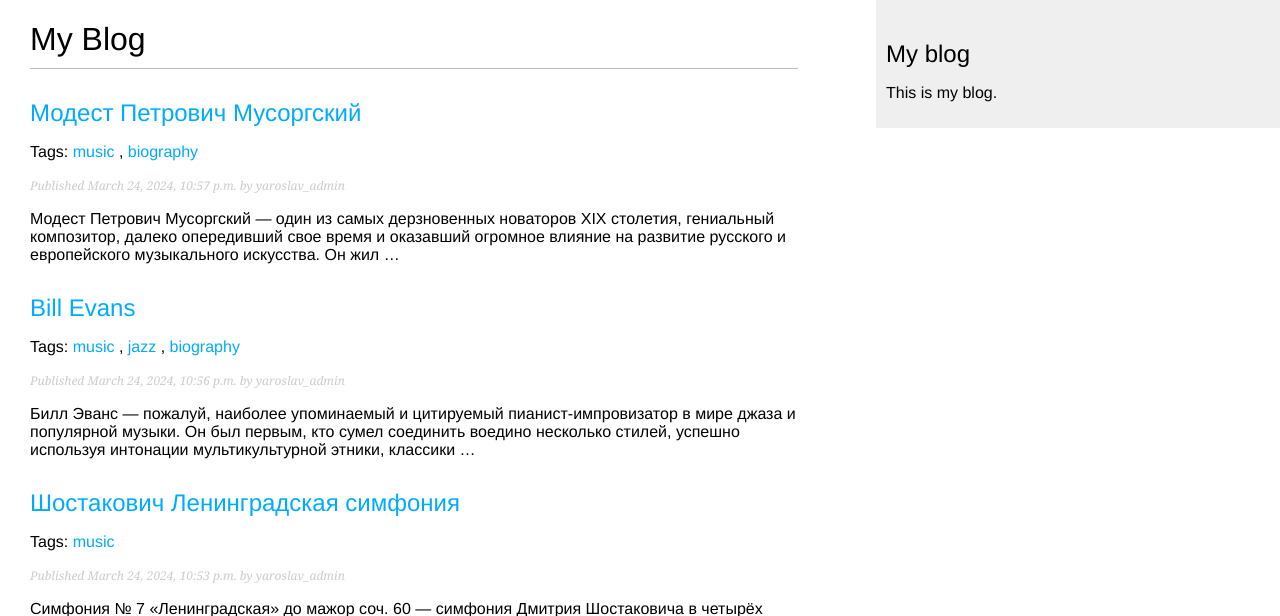
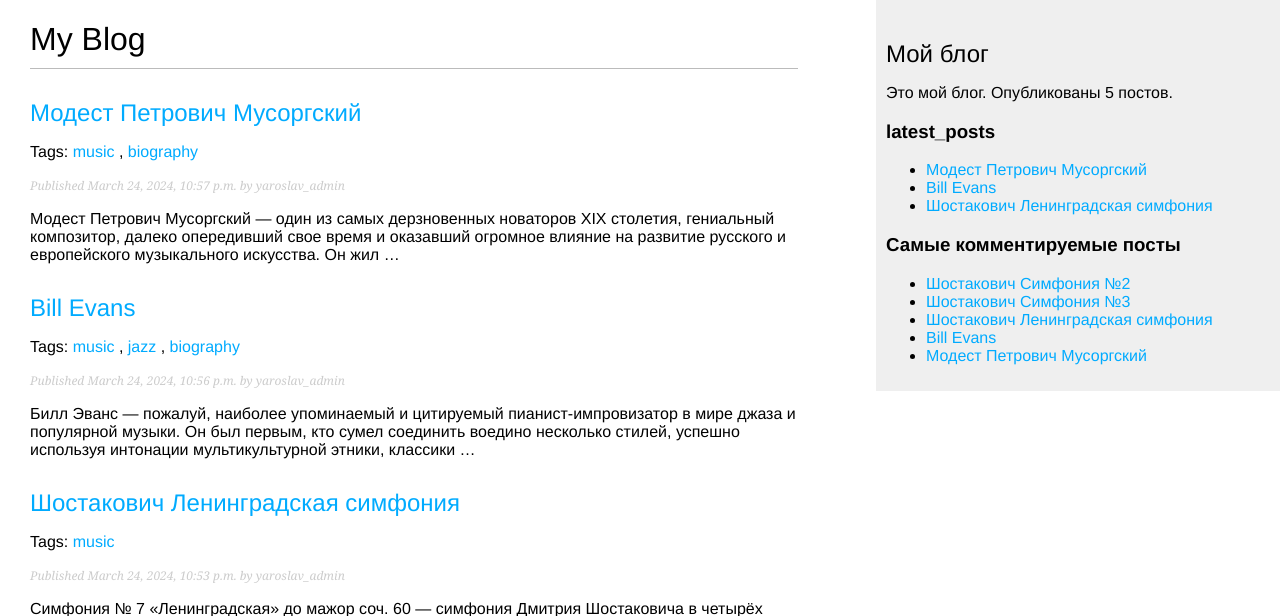
Before and after one commit to Pilgrim-yaraa/Django_blog, a Django app: page /blog/ in a window 1280 px wide. Shown: the top 616 px of the page. Run offline with Django 4.2, Linux system fonts and the light colour scheme; data comes from the database, SQL or seed files in the repository; both versions use the stored data as it was after the commit; data that the repository does not hold is empty; parts of the project's set-up code (start-up, migrations or seed data) failed here and were passed over.

Commit message:
переделал посты, добавил теги и боковую панель навигации

```diff
--- a/blog/templates/blog/base.html
+++ b/blog/templates/blog/base.html
@@ -1,3 +1,4 @@
+{% load blog_tags %}
 {% load static %}
 <!DOCTYPE html>
 <html>
@@ -11,8 +12,21 @@
     {% endblock %}
   </div>
   <div id="sidebar">
-    <h2>My blog</h2>
-    <p>This is my blog.</p>
+    <h2>Мой блог</h2>
+    <p>Это мой блог.
+      Опубликованы {% total_posts %} постов.
+    </p>
+    <h3>latest_posts</h3>
+    {% show_latest_posts 3 %}
+    <h3>Самые комментируемые посты</h3>
+    {% get_most_commented_posts as most_commented_posts %}
+    <ul>
+      {% for post in most_commented_posts %}
+      <li>
+        <a href="{{ post.get_absolute_url }}">{{ post.title }}</a>
+      </li>
+      {% endfor %}
+    </ul>
   </div>
 </body>
 </html>
--- /dev/null
+++ b/blog/templates/blog/post/latest_posts.html
@@ -0,0 +1,7 @@
+<ul>
+    {% for post in latest_posts %}
+        <li>
+            <a href="{{ post.get_absolute_url }}">{{ post.title }}</a>
+        </li>
+    {% endfor %}
+</ul>
--- /dev/null
+++ b/blog/templatetags/blog_tags.py
@@ -0,0 +1,19 @@
+from django import template
+from ..models import Post
+from django.db.models import Count
+
+register = template.Library()
+
+@register.simple_tag
+def total_posts():
+    return Post.published.count()
+
+
+@register.inclusion_tag('blog/post/latest_posts.html')
+def show_latest_posts(count=5):
+    latest_posts = Post.published.order_by('-publish')[:count]
+    return {'latest_posts': latest_posts}
+
+@register.simple_tag
+def get_most_commented_posts(count=5):
+    return Post.published.annotate(total_comments=Count('comments')).order_by('-total_comments')[:count]
--- a/blog/views.py
+++ b/blog/views.py
@@ -6,6 +6,7 @@ from .forms import EmailPostForm, CommentForm
 from django.core.mail import send_mail
 from django.views.decorators.http import require_POST
 from taggit.models import Tag
+from django.db.models import Count
 
 
 def post_list(request, tag_slug=None):
@@ -37,9 +38,14 @@ def post_detail(request, year, month, day, post):
     # Форма для комментирования пользователями
     form = CommentForm()
 
+    # список схожих постов
+    post_tags_ids = post.tags.values_list('id', flat=True)
+    similar_posts = Post.published.filter(tags__in=post_tags_ids).exclude(id=post.id)
+    similar_posts = similar_posts.annotate(same_tags=Count('tags')).order_by('-same_tags','-publish')[:4]
+
     return render(request,
                   'blog/post/detail.html',
-                  {'post': post, 'comments': comments, 'form': form})
+                  {'post': post, 'comments': comments, 'form': form, 'similar_posts': similar_posts})
 
 class PostListView(ListView):
 
```
Also changed, not shown: blog/templates/blog/post/detail.html (+10 -0 lines), blog/templatetags/__init__.py (added), db.sqlite3.
